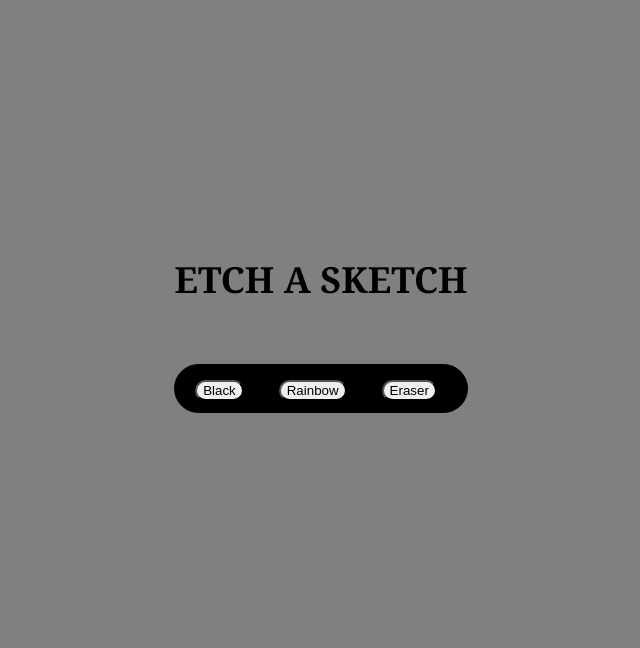
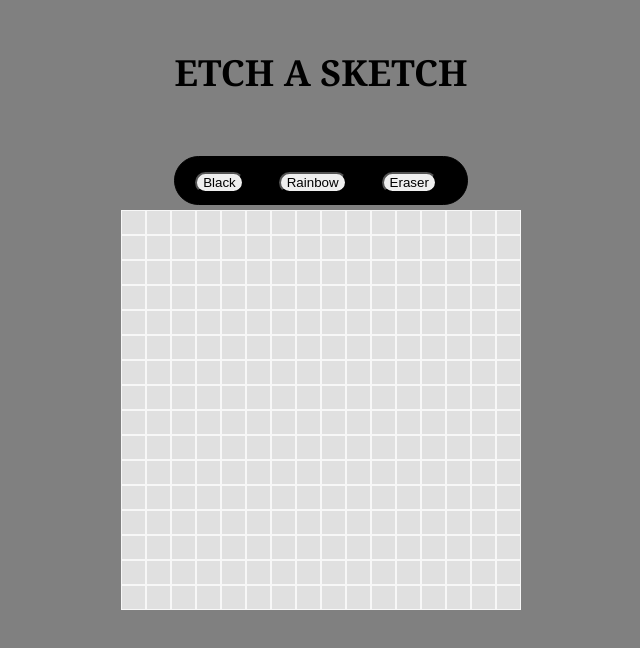
Before and after one commit to Otakuwind/etch-a-sketch, a plain HTML site: page index.html in a window 1280 px wide. Shown: the part 104-752 px from the top of the page, without its empty margins (319-959 px from the left). Drawn offline with Linux system fonts and the light colour scheme.

Commit message:
grid layer

```diff
--- a/index.html
+++ b/index.html
@@ -20,9 +20,13 @@
         <button class="color-choice" data-color="rainbow" type="button">Rainbow</button>
         <button class="color-choice" data-color="eraser" type="button">Eraser</button>
 </nav>
-    <div class="grid-container">
-    <!-- Grid items will be added dynamically -->
-  </div>
+
+<section>
+    <div class="grid"></div>
+
+
+
+  </section>
     <script src="index.js"></script>
 </body>
 </html>
--- a/style.css
+++ b/style.css
@@ -35,3 +35,17 @@ margin-right: 20px;
 
 
 /**************grid**********************/
+.grid {
+      display: grid;
+      grid-template-columns: repeat(16, 1fr);
+      grid-template-rows: repeat(16, 1fr);
+      width: 400px;
+      height: 400px;
+      margin-top: 5px;
+      margin-bottom: 10px;
+    }
+
+    .cell {
+      background-color: rgba(255, 255, 255, 0.753);
+      border: 1px solid rgba(255, 255, 255, 0.753);
+    }
```
